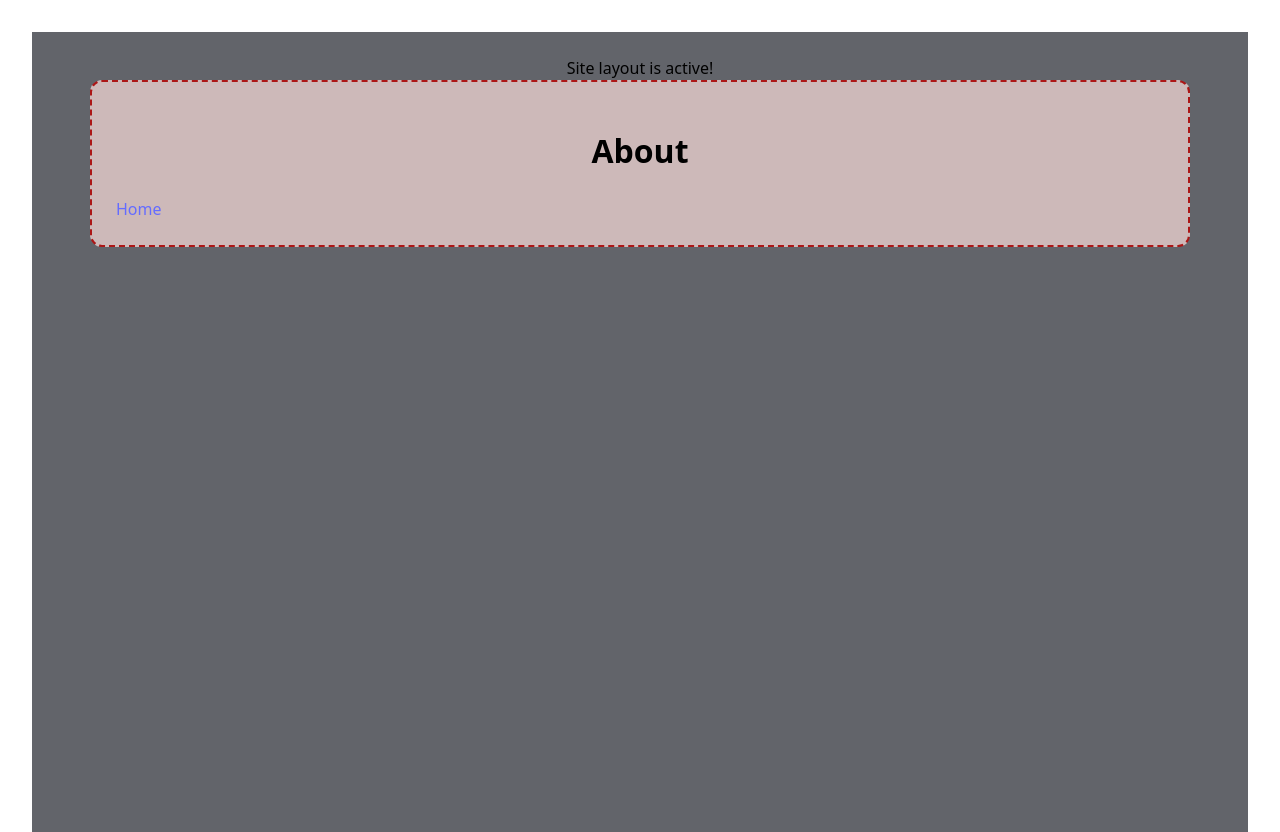
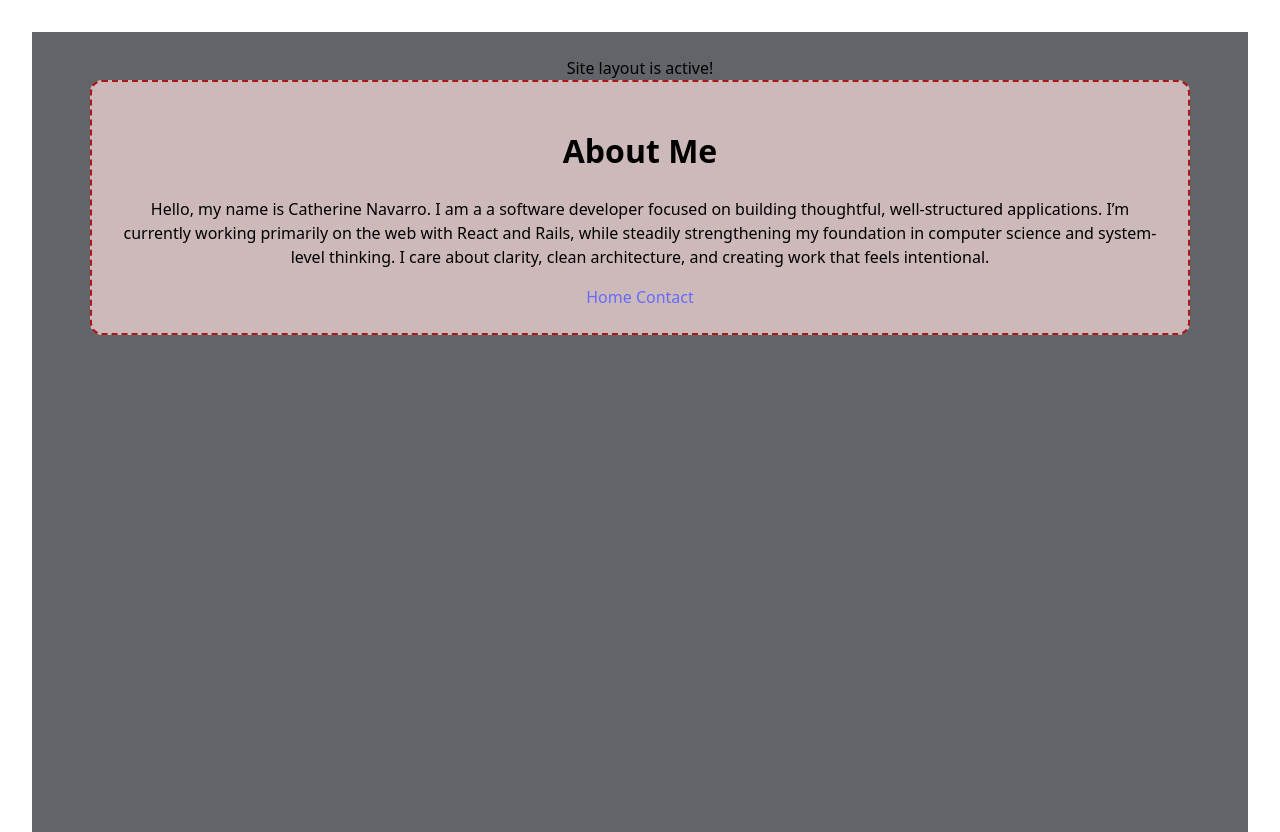
Before and after one commit to CoRine65/Portfolio_website, a React (Vite) app: page /about in a window 1280 px wide. Built offline with nearby package versions, Linux system fonts and the light colour scheme.

Commit message:
feat: add basic About page

```diff
--- a/src/pages/About.jsx
+++ b/src/pages/About.jsx
@@ -2,13 +2,43 @@ import { Link } from "react-router-dom";
 
 export default function About() {
   return (
-    <div>
-      <h1>About</h1>
+    <main className="about">
 
-      <nav style={{ display: "flex", gap: "12px" }}>
+      <header className="about_header">
+        <h1> About Me </h1>
+      </header>
+
+      <section className="about_body">
+        <p>
+          Hello, my name is Catherine Navarro. I am a a software developer focused on
+          building thoughtful, well-structured applications. I’m currently working primarily
+          on the web with React and Rails, while steadily strengthening my foundation in computer
+          science and system-level thinking. I care about clarity, clean architecture, and creating
+          work that feels intentional.
+        </p>
+      </section>
+
+
+
+
+
+
+
+
+      <nav className="about_nav">
         <Link to="/">Home</Link>
+        <Link to="/Contact">    Contact</Link>
       </nav>
 
-    </div>
+
+    </main>
+
+
+
+
+
+
+
+
   );
 }
```
